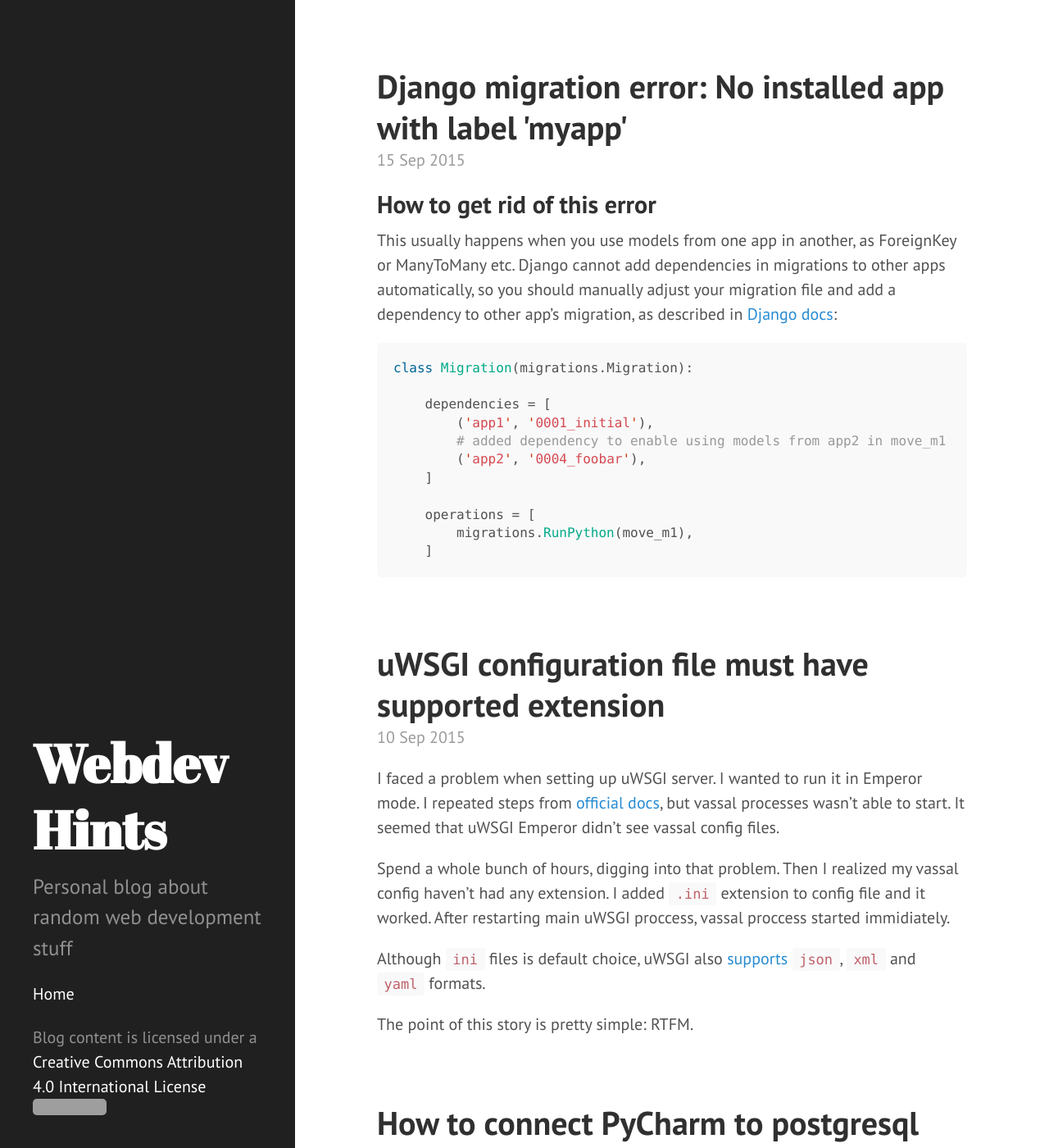
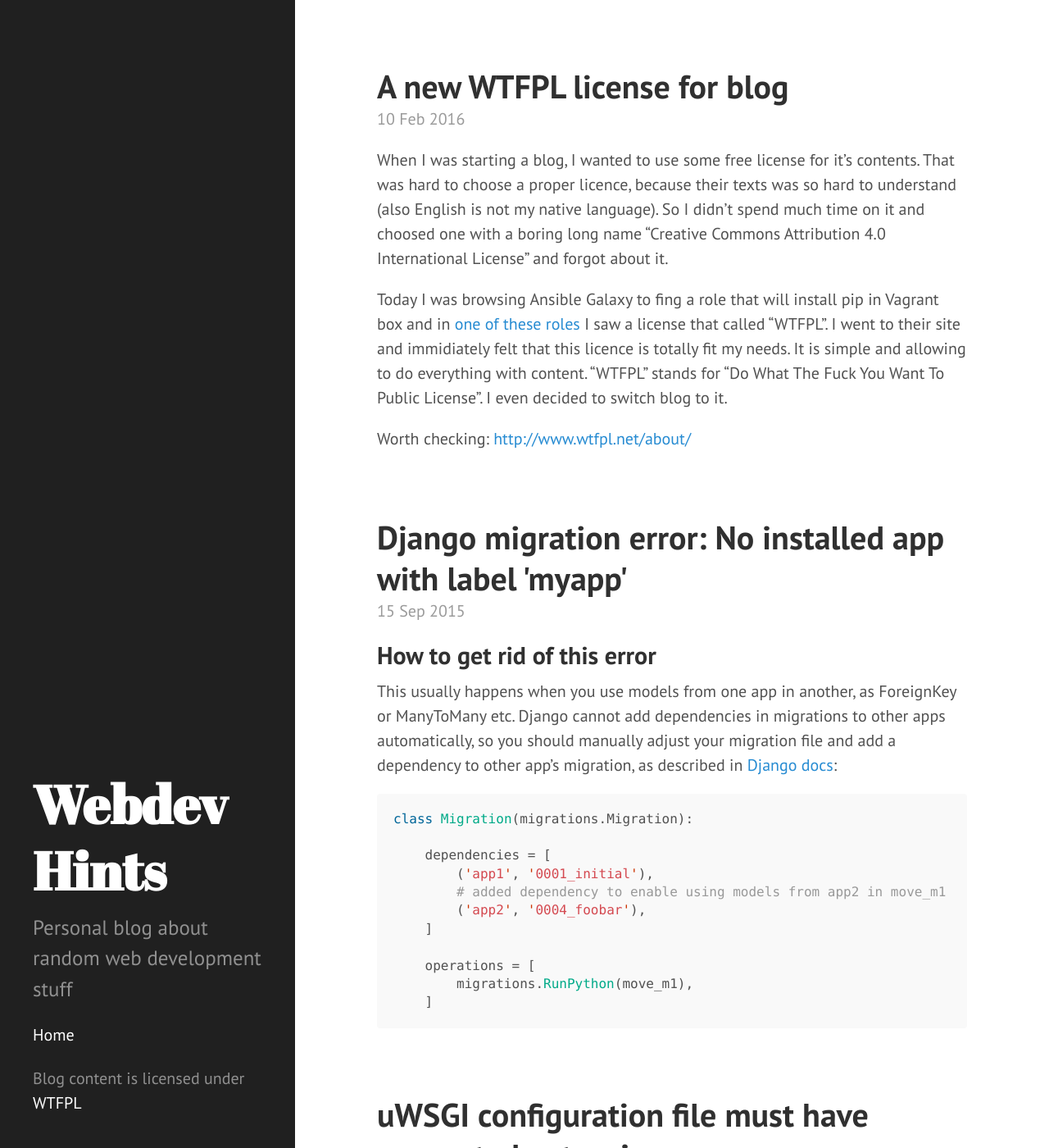
Before and after one commit to binary-data/binary-data.github.io, a Jekyll site: the page built from index.html, in a window 1280 px wide and 1400 px high. Shown: the whole window at 82% size. Built offline with Jekyll 4.4.1, drawn with Linux system fonts in a browser that asks for light colours; Markdown is read by kramdown in place of the engine named in the settings; the list of posts is cut into pages by our own code; grey boxes are pictures that could not be loaded.

Commit message:
Added post about WTFPL, fixed layout, added new license

```diff
--- a/_config.yml
+++ b/_config.yml
@@ -4,10 +4,10 @@ highlighter:      pygments
 
 gems:
   - jekyll-sitemap
+  - jekyll-paginate
 
 # Permalinks
 permalink:        pretty
-relative_permalinks: true
 
 # Setup
 title: Webdev Hints
--- a/_includes/head.html
+++ b/_includes/head.html
@@ -19,6 +19,7 @@
   <link rel="stylesheet" href="/public/css/syntax.css">
   <link rel="stylesheet" href="/public/css/hyde.css">
   <link rel="stylesheet" href="/public/css/featherlight.min.css">
+  <link rel="stylesheet" href="/public/css/custom.css">
   <link rel="stylesheet" href="http://fonts.googleapis.com/css?family=PT+Sans:400,400italic,700|Abril+Fatface">
 
   <!-- RSS -->
--- a/_includes/sidebar.html
+++ b/_includes/sidebar.html
@@ -28,8 +28,7 @@
     </nav>
 
     <p>
-      Blog content is licensed under a <a rel="license" href="http://creativecommons.org/licenses/by/4.0/">Creative Commons Attribution 4.0 International License</a>
-      <a rel="license" href="http://creativecommons.org/licenses/by/4.0/"><img alt="Creative Commons License" style="border-width:0" src="https://i.creativecommons.org/l/by/4.0/88x31.png" /></a>
+      Blog content is licensed under <a rel="license" target="_blank" href="http://www.wtfpl.net/about/">WTFPL</a>
     </p>
   </div>
 </div>
--- /dev/null
+++ b/_posts/2016-02-11-a-shiny-new-license-for-blog.md
@@ -0,0 +1,12 @@
+---
+layout: post
+title:  "A new WTFPL license for blog"
+date:   2016-02-10 23:10:00
+comments: true
+tags: license
+---
+When I was starting a blog, I wanted to use some free license for it's contents. That was hard to choose a proper licence, because their texts was so hard to understand (also English is not my native language). So I didn't spend much time on it and choosed one with a boring long name "Creative Commons Attribution 4.0 International License" and forgot about it.
+
+Today I was browsing Ansible Galaxy to fing a role that will install pip in Vagrant box and in [one of these roles](https://github.com/bobbyrenwick/ansible-pip) I saw a license that called "WTFPL". I went to their site and immidiately felt that this licence is totally fit my needs. It is simple and allowing to do everything with content. "WTFPL" stands for "Do What The Fuck You Want To Public License". I even decided to switch blog to it.
+
+Worth checking: [http://www.wtfpl.net/about/](http://www.wtfpl.net/about/)
--- /dev/null
+++ b/public/css/custom.css
@@ -0,0 +1,5 @@
+.text-right {
+    display: block;
+    text-align: right;
+    width: 100%;
+}
```
